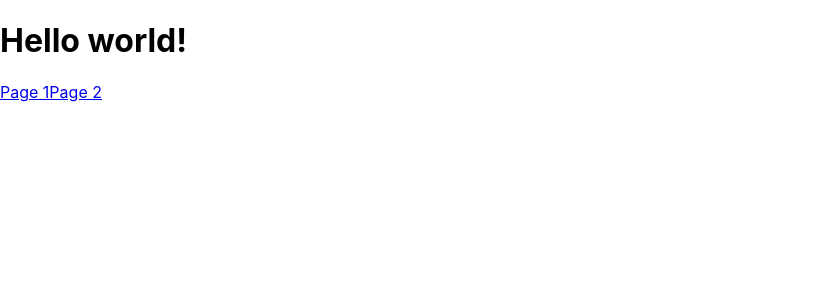
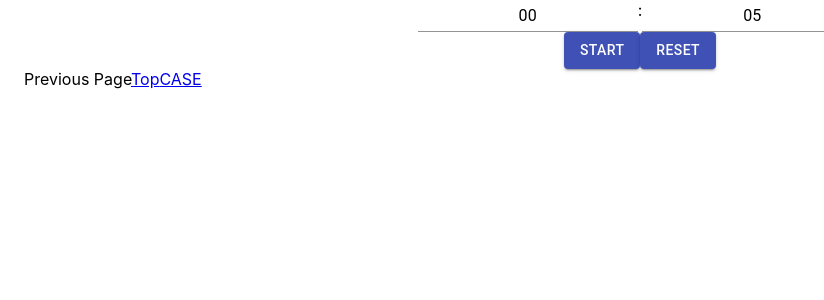
Before and after one commit to skygarlics/silgitimer, a React (Create React App) app: page /timer in a window 1280 px wide. Before the commit this address led to /. Shown: the top 300 px of the page, without its empty margins (0-824 px from the left). Built offline with nearby package versions, Linux system fonts and the light colour scheme.

Commit message:
Timer, Case

```diff
--- a/package.json
+++ b/package.json
@@ -3,6 +3,8 @@
   "version": "0.1.0",
   "private": true,
   "dependencies": {
+    "@material-ui/core": "^4.11.4",
+    "@material-ui/icons": "^4.11.2",
     "@testing-library/jest-dom": "^5.14.1",
     "@testing-library/react": "^11.2.7",
     "@testing-library/user-event": "^12.8.3",
--- /dev/null
+++ b/src/Components/CaseViewer/index.tsx
@@ -0,0 +1,27 @@
+import React from 'react';
+import { Container, Typography, Divider} from '@material-ui/core'
+
+
+interface Props {
+    title?: string;
+    caseText?: string;
+    style?: object;
+}
+
+const CaseViewer = (props: Props) => {
+    return (
+        <Container>
+            {(props.title !== undefined) &&
+            <Typography id="Title" variant="h6">
+                {props.title}
+                <Divider />
+            </Typography>
+            }
+            <Typography id="Text" variant="body1">
+                {props.caseText}
+            </Typography>
+        </Container>
+    );
+}
+
+export default CaseViewer;
--- /dev/null
+++ b/src/Components/Timer/index.tsx
@@ -0,0 +1,219 @@
+import React, {useEffect, useRef, useState} from 'react';
+import { Container, Grid, Button, TextField } from '@material-ui/core';
+import 'index.css';
+
+let gInterval = 0;
+
+const padNum = (num: number) => {
+    if (num < 10) {
+        return '0' + num;
+    } else {
+        return '' + num;
+    }
+};
+
+
+const minuteFromMili = (milisecond: number) => {
+    return Math.floor(milisecond / 60000)
+};
+
+
+const secondFromMili = (milisecond: number) => {
+    return Math.floor((milisecond % 60000) / 1000)
+};
+
+const setTimer = (callback: Function, interval: number) => {
+    return setInterval(callback, interval);
+}
+
+const clearTimer = (handle: number ) => {
+    clearInterval(handle);
+}
+
+const Timer = () => {
+
+    const [timeLimit, setTimelimit] = useState<number>(5000);
+    const [secondText, setSecondText] = useState<string>('00');
+    const [minuteText, setMinuteText] = useState<string>('00');
+    const [elapsed, setElapsed] = useState<number>(0);
+    const [timerOn, setTimerOn] = useState<boolean>(false);
+    const [timeEditable, setTimeEditable] = useState<boolean>(true);
+
+    const refs = {
+        minuteTextRef: useRef(null),
+    };
+
+    var gStartTime: number = 0;
+    var gEndTime: number = 0;
+
+    // Vars for minimize render
+    let gMinute = 0;
+    let gSecond = 0;
+
+    // init Data
+    const initData = async () => {
+    };
+
+    const setTimeFromNum = (minute: number, second: number) => {
+        setMinuteText( padNum(minute) );
+        setSecondText( padNum(second) );
+    }
+
+    const setTimeFromMili = (milisecond: number) => {
+        let tempSec = secondFromMili(milisecond);
+        let tempMin = minuteFromMili(milisecond);
+        setTimeFromNum( tempMin, tempSec );
+    }
+
+    const setLimit = (minute:number, second: number) => {
+        // calc milisecond
+        let min = minute * 60000
+        let sec = second * 1000
+        setTimelimit( min + sec )
+    }
+
+    const setLimitFromTime = () => {
+        let min = parseInt(minuteText)
+        let sec = parseInt(secondText)
+        setLimit( min, sec )
+    }
+
+    // On THIS component mounts
+    useEffect(() => {
+        initData();
+    }, []);
+
+
+    // On timerOn changes
+    useEffect(() => {
+        if (timerOn) {
+            startTimer();
+        }
+        else {
+            stopTimer();
+        }
+    }, [timerOn])
+
+    // On elapsed changes
+    useEffect(()=>{
+        let remained = timeLimit - elapsed;
+        if (remained < 0){
+            // On timer finished
+            resetTimer();
+            alert("끝");
+        }
+
+        // 표기시간엔 1초를 더해주는게 좀더 사용자에 익숙함..?
+        // 1000 밀리초 더하면 초기화면에서 아예 1초가 더해져버림
+        remained += 999;
+
+        // Rendering is expensive
+
+        let tempMin = minuteFromMili(remained)
+        let tempSec = secondFromMili(remained)
+        if ( (gMinute!=tempMin) || (gSecond!=tempSec) ){
+            gMinute = tempMin;
+            gSecond = tempSec;
+            setTimeFromNum(gMinute, gSecond);
+        }
+    }, [elapsed]);
+
+
+    const stopTimer = () => {
+        if (timerOn) {
+            return;
+        }
+        gEndTime = Date.now();
+        clearTimer(gInterval);
+    };
+
+
+    const resetTimer = () => {
+        if (timerOn) {
+            setTimerOn(false);
+        }
+        setTimeFromMili(timeLimit);
+        gStartTime = 0;
+        gEndTime = 0;
+        setTimeEditable(true);
+    };
+
+
+    const startTimer = () => {
+        if (!timerOn) {
+            return;
+        }
+
+        if (gStartTime == 0) {
+            gStartTime = Date.now()
+        } else {
+            gStartTime += Date.now() - gEndTime;
+        }
+
+        gInterval = setTimer(() => {
+            let elapsed = Date.now() - gStartTime;
+            setElapsed(elapsed);
+        }, 100);
+
+        setTimeEditable(false);
+    };
+
+    return (
+        <Grid container className="Container">
+            <Grid item className="CountDownContainer" xs={12} >
+                <Grid container justify="center">
+                    <TextField
+                        id="MinText"
+                        inputMode="numeric"
+                        value={minuteText}
+                        inputProps={{min: 0, style: { textAlign: 'center', color: "black" }}}
+                        onChange={(event)=>{
+                            let txt = event.target.value;
+                            setMinuteText(txt);
+                        }}
+                        onBlur={setLimitFromTime}
+                        disabled={timerOn}
+                    />
+                    :
+                    <TextField
+                        id="SecText"
+                        inputMode="numeric"
+                        value={secondText}
+                        inputProps={{min: 0, style: { textAlign: 'center', color: "black"}}}
+                        onChange={(event)=>{
+                            let txt = event.target.value;
+                            setSecondText(txt);
+                        }}
+                        onBlur={setLimitFromTime}
+                        disabled={timerOn}
+                    />
+                </Grid>
+            </Grid>
+            <Grid item className="BtnContainer" xs={12}>
+                <Grid container justify="center">
+                    <Button
+                        variant="contained"
+                        color={timerOn? "secondary" : "primary" }
+                        onClick={()=>{
+                            if (timerOn) {
+                                setTimerOn(false);
+                            }
+                            else {
+                                setTimerOn(true);
+                            }
+                        }}
+                    >
+                        {timerOn? "STOP":"START"}
+                    </Button>
+                    <Button
+                        variant="contained"
+                        color="primary"
+                        onClick={resetTimer}
+                    >RESET</Button>
+                </Grid>
+            </Grid>
+        </Grid>
+    );
+};
+
+export default Timer;
--- a/src/Router.tsx
+++ b/src/Router.tsx
@@ -1,8 +1,8 @@
 import * as React from 'react';
 import { BrowserRouter, Route, Switch, Redirect } from 'react-router-dom';
 
-import Page1 from 'Screens/page1';
-import Page2 from 'Screens/page2';
+import Page1 from 'Screens/timer';
+import Page2 from 'Screens/case';
 import Top from 'Screens/Top';
 
 const Router = () => {
@@ -10,8 +10,8 @@ const Router = () => {
     <BrowserRouter>
       <Switch>
         <Route exact={true} path="/" component={Top} />
-        <Route path="/page1" component={Page1} />
-        <Route path="/page2" component={Page2} />
+        <Route path="/timer" component={Page1} />
+        <Route path="/case" component={Page2} />
         {/* Not Found */}
         <Route component={() => <Redirect to="/" />} />
       </Switch>
--- a/src/Screens/Top.tsx
+++ b/src/Screens/Top.tsx
@@ -5,9 +5,8 @@ interface Props extends RouteComponentProps {}
 const Top = ({ match, history, location }: Props) => {
   return (
     <div>
-        <h1> Hello world! </h1>
-        <Link to="/page1">Page 1</Link>
-        <Link to="/page2">Page 2</Link>
+        <Link to="/timer">TIMER</Link>
+        <Link to="/case">CASE</Link>
     </div>
   );
 };
--- /dev/null
+++ b/src/Screens/case.tsx
@@ -0,0 +1,23 @@
+import * as React from 'react';
+import { Link, RouteComponentProps } from 'react-router-dom';
+
+import CaseViewer from 'Components/CaseViewer';
+
+
+interface Props extends RouteComponentProps {}
+
+const Page2 = ({ history }: Props) => {
+    return (
+        <div>
+            <CaseViewer
+                title={"Test case"}
+                caseText={"Lorem ipsum dolor sit amet, consectetur adipisicing elit, sed do eiusmod tempor incididunt ut labore et dolore magna aliqua. Ut enim ad minim veniam, quis nostrud exercitation ullamco laboris nisi ut aliquip ex ea commodo consequat. Duis aute irure dolor in reprehenderit in voluptate velit esse cillum dolore eu fugiat nulla pariatur. Excepteur sint occaecat cupidatat non proident, sunt in culpa qui officia deserunt mollit anim id est laborum."}
+            />
+            <a onClick={history.goBack}>Previous Page</a>
+            <Link to="/">Top</Link>
+            <Link to="/page1">Page 1</Link>
+        </div>
+    );
+};
+
+export default Page2;
--- a/src/Screens/page1.tsx
+++ /dev/null
@@ -1,17 +0,0 @@
-import * as React from 'react';
-import { Link, RouteComponentProps } from 'react-router-dom';
-
-
-interface Props extends RouteComponentProps {}
-
-const Page1 = ({ history }: Props) => {
-  return (
-    <div>
-      <a onClick={history.goBack}>Previous Page</a>
-      <Link to="/">Top</Link>
-      <Link to="/page2">Page 2</Link>
-    </div>
-  );
-};
-
-export default Page1;
--- a/src/Screens/page2.tsx
+++ b/src/Screens/timer.tsx
@@ -1,17 +1,21 @@
 import * as React from 'react';
 import { Link, RouteComponentProps } from 'react-router-dom';
 
+import Timer from 'Components/Timer';
+
+import { Container } from '@material-ui/core'
 
 interface Props extends RouteComponentProps {}
 
-const Page2 = ({ history }: Props) => {
+const Page1 = ({ history }: Props) => {
   return (
-    <div>
+    <Container>
+      <Timer />
       <a onClick={history.goBack}>Previous Page</a>
       <Link to="/">Top</Link>
-      <Link to="/page1">Page 1</Link>
-    </div>
+      <Link to="/page2">CASE</Link>
+    </Container>
   );
 };
 
-export default Page2;
+export default Page1;
```
Also changed, not shown: public/index.html (+0 -10 lines), src/Components/Timer/index.css (added), 1 other file (tests, documents, lock files or other folders).
